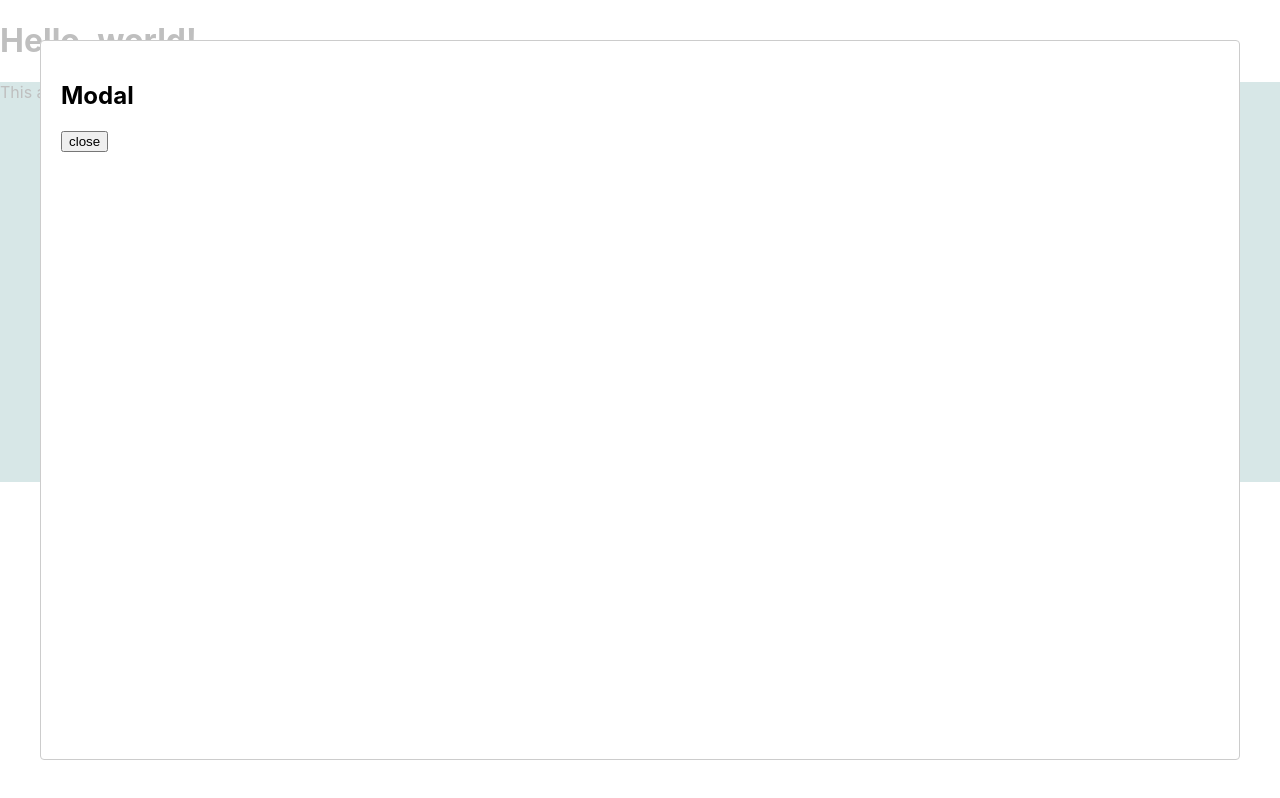
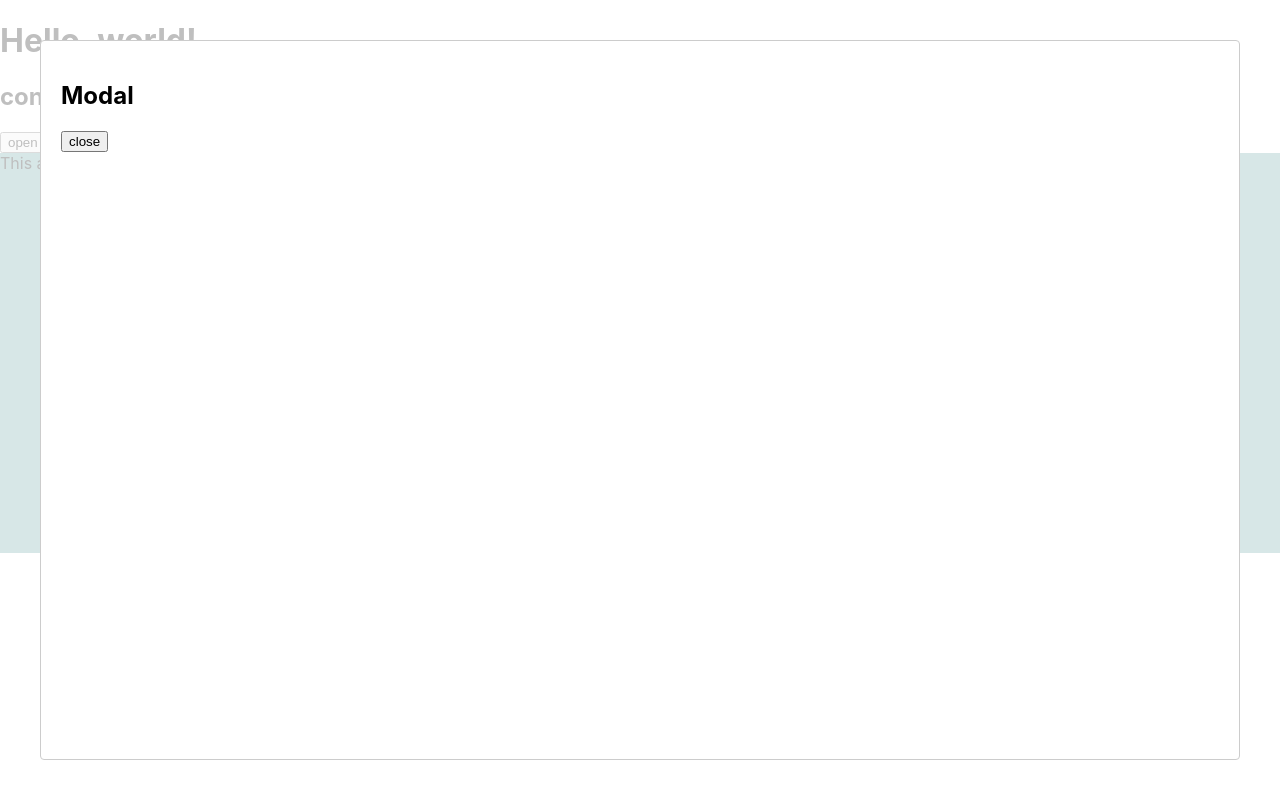
Before and after one commit to utgwkk/20210719-sketch-react-modal-vs-mouseevent, a React (Create React App) app: page / in a window 1280 px wide. Both pictures are taken after a click on the button "open modal". Built offline with nearby package versions, Linux system fonts and the light colour scheme.

Commit message:
clickable contains modal component

```diff
--- a/src/App.tsx
+++ b/src/App.tsx
@@ -1,28 +1,10 @@
-import { useCallback, useState } from "react";
-import Modal from "react-modal";
-
-import { Clickable } from "./Clickable";
+import { ClickableContainsModal } from "./ClickableContainsModal";
 
 export const App = () => {
-  const [isOpen, setIsOpen] = useState(false);
-
-  const handleRequestClose = useCallback(() => {
-    setIsOpen(false);
-  }, []);
-
   return (
     <div className="App">
       <h1>Hello, world!</h1>
-      <Clickable>
-        This area is clickable!!!!!
-        <button onClick={() => setIsOpen(true)}>open modal</button>
-        <Modal isOpen={isOpen} onRequestClose={handleRequestClose}>
-          <div>
-            <h2>Modal</h2>
-            <button onClick={handleRequestClose}>close</button>
-          </div>
-        </Modal>
-      </Clickable>
+      <ClickableContainsModal />
     </div>
   );
 };
--- /dev/null
+++ b/src/ClickableContainsModal.tsx
@@ -0,0 +1,28 @@
+import { useCallback, useState } from "react";
+import Modal from "react-modal";
+
+import { Clickable } from "./Clickable";
+
+export const ClickableContainsModal = () => {
+  const [isOpen, setIsOpen] = useState(false);
+
+  const handleRequestClose = useCallback(() => {
+    setIsOpen(false);
+  }, []);
+
+  return (
+    <div>
+      <h2>contains modal</h2>
+      <button onClick={() => setIsOpen(true)}>open modal</button>
+      <Clickable>
+        This area is clickable!!!!!
+        <Modal isOpen={isOpen} onRequestClose={handleRequestClose}>
+          <div>
+            <h2>Modal</h2>
+            <button onClick={handleRequestClose}>close</button>
+          </div>
+        </Modal>
+      </Clickable>
+    </div>
+  );
+};
```
